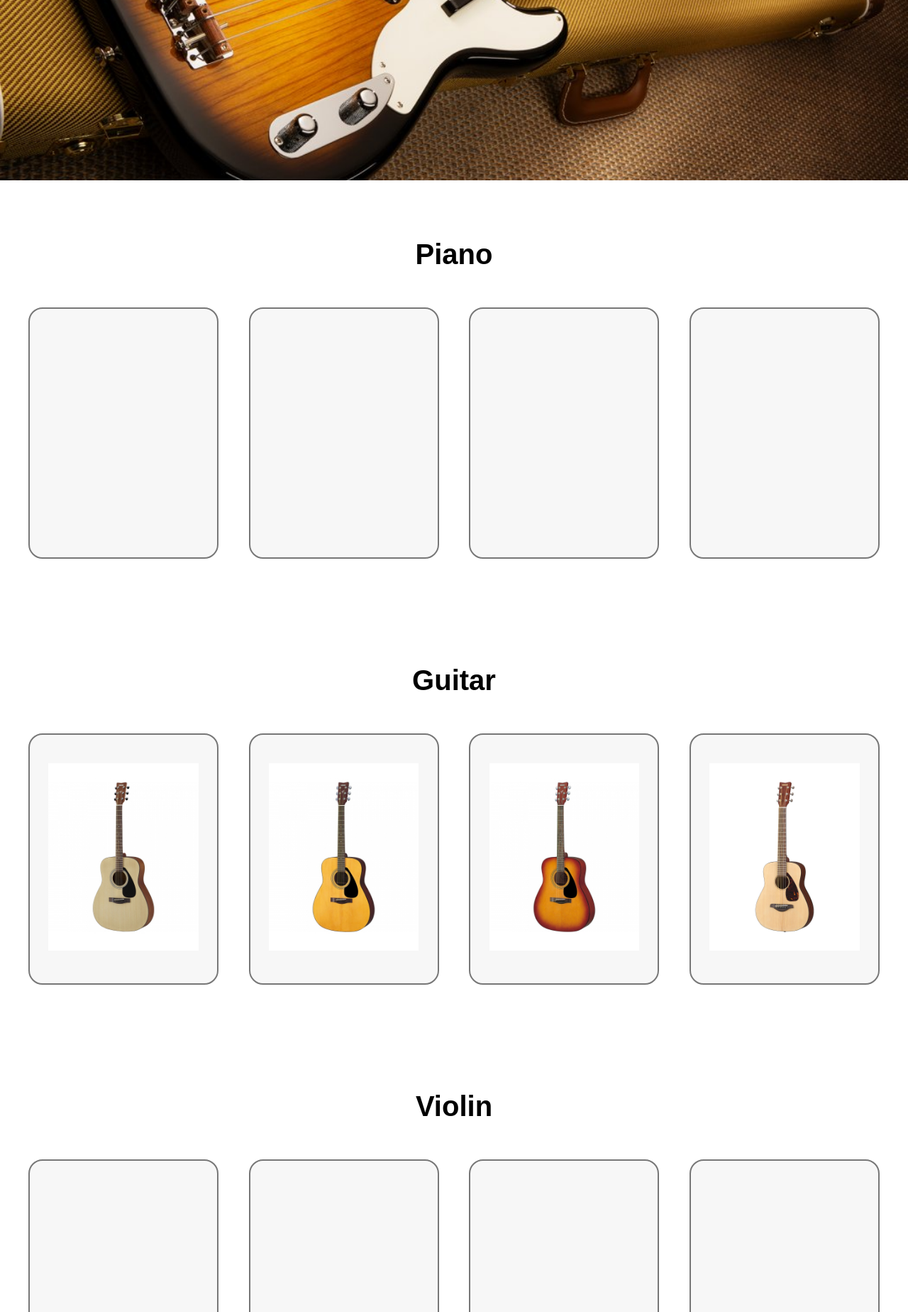
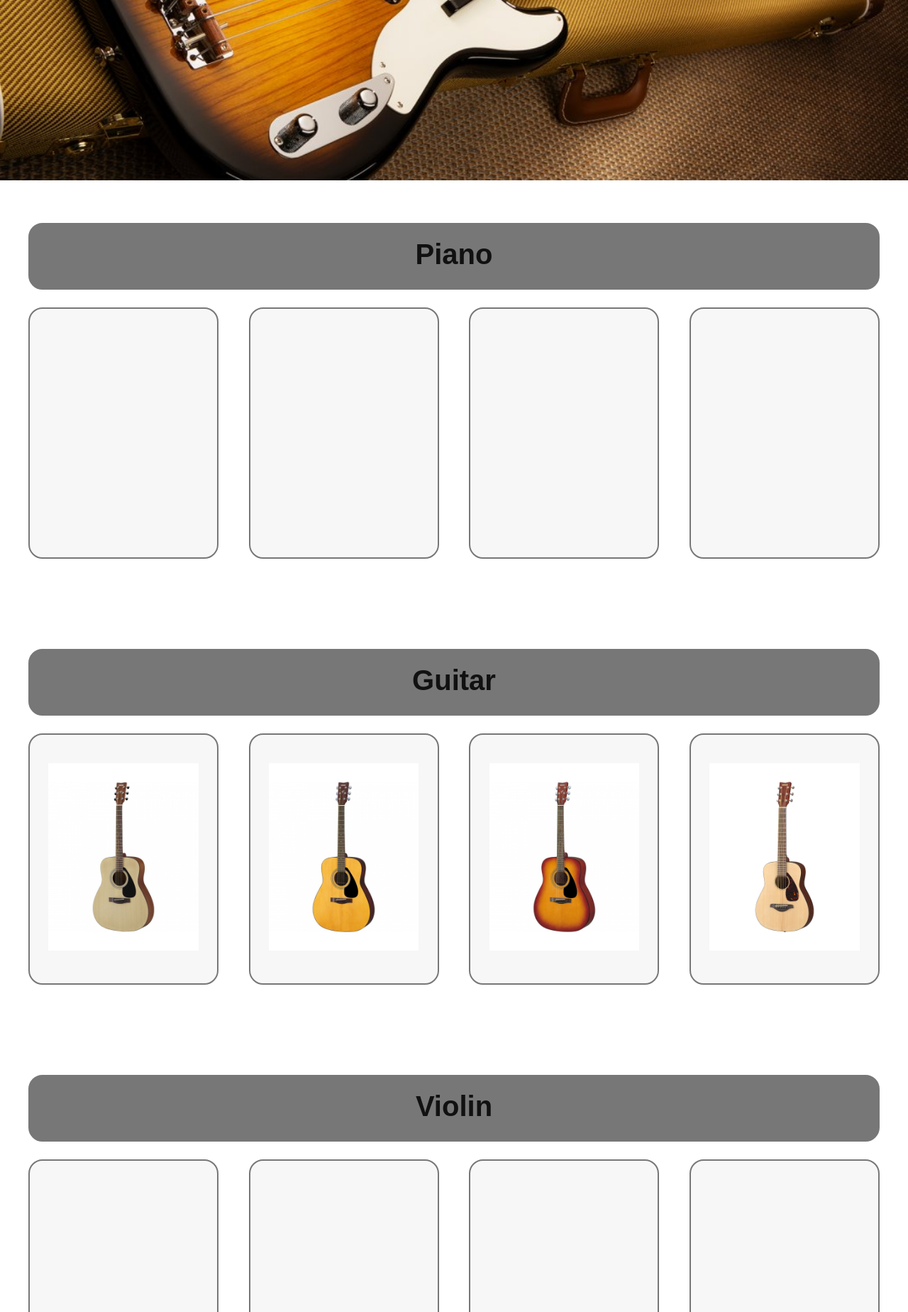
Before and after one commit to TongHeang1202/cs128_final, a PHP site: page / in a window 1280 px wide. Shown: the part 416-2264 px from the top of the page at 71% size. Run offline with PHP 8.4, Linux system fonts and the light colour scheme.

Commit message:
change product-showcase-header color

```diff
--- a/css/master.css
+++ b/css/master.css
@@ -40,9 +40,10 @@
     padding: 20px 0px;
     font-size: 20px;
     text-align: center;
-    border: 2px solid #fff;
+    border: 2px solid #777;
     border-radius: 20px;
-    background-color: #fff;
+    background-color: #777;
+    color: #111;
 }
 
 .product-showcase {
```
